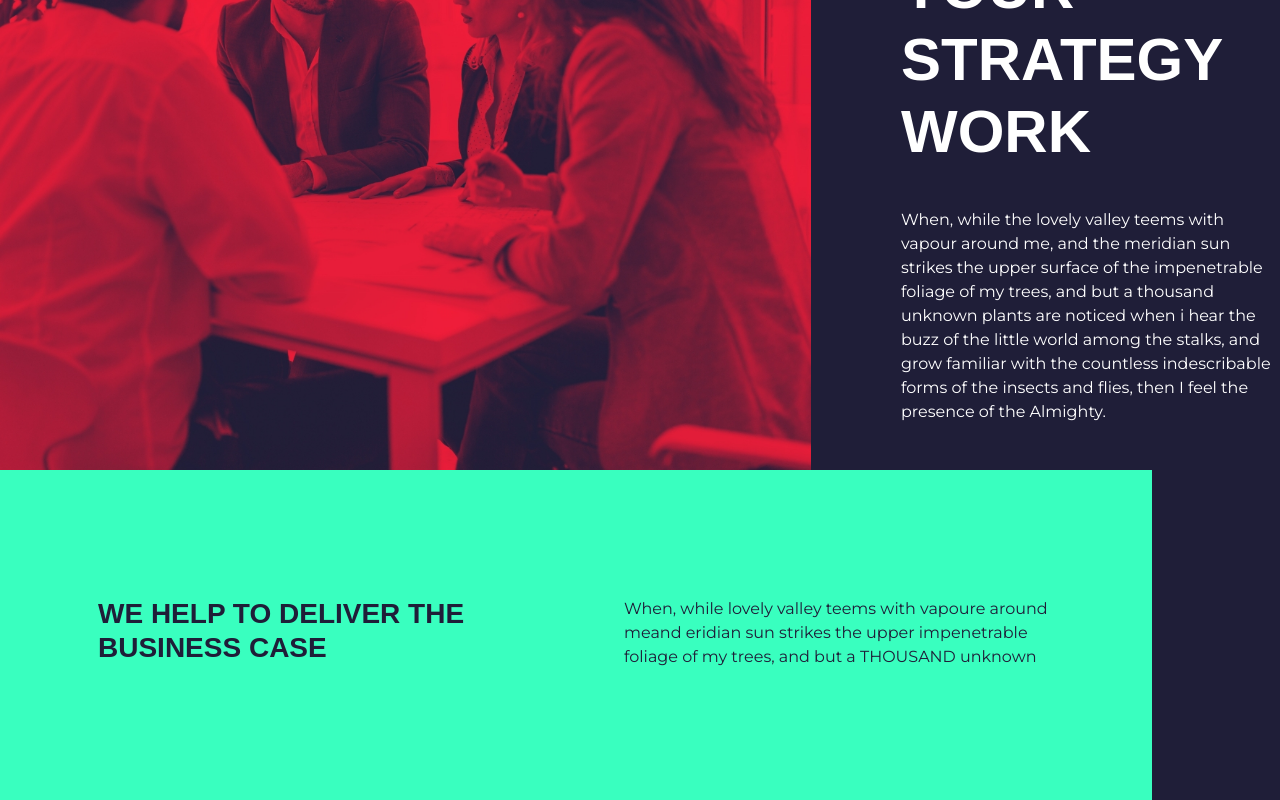
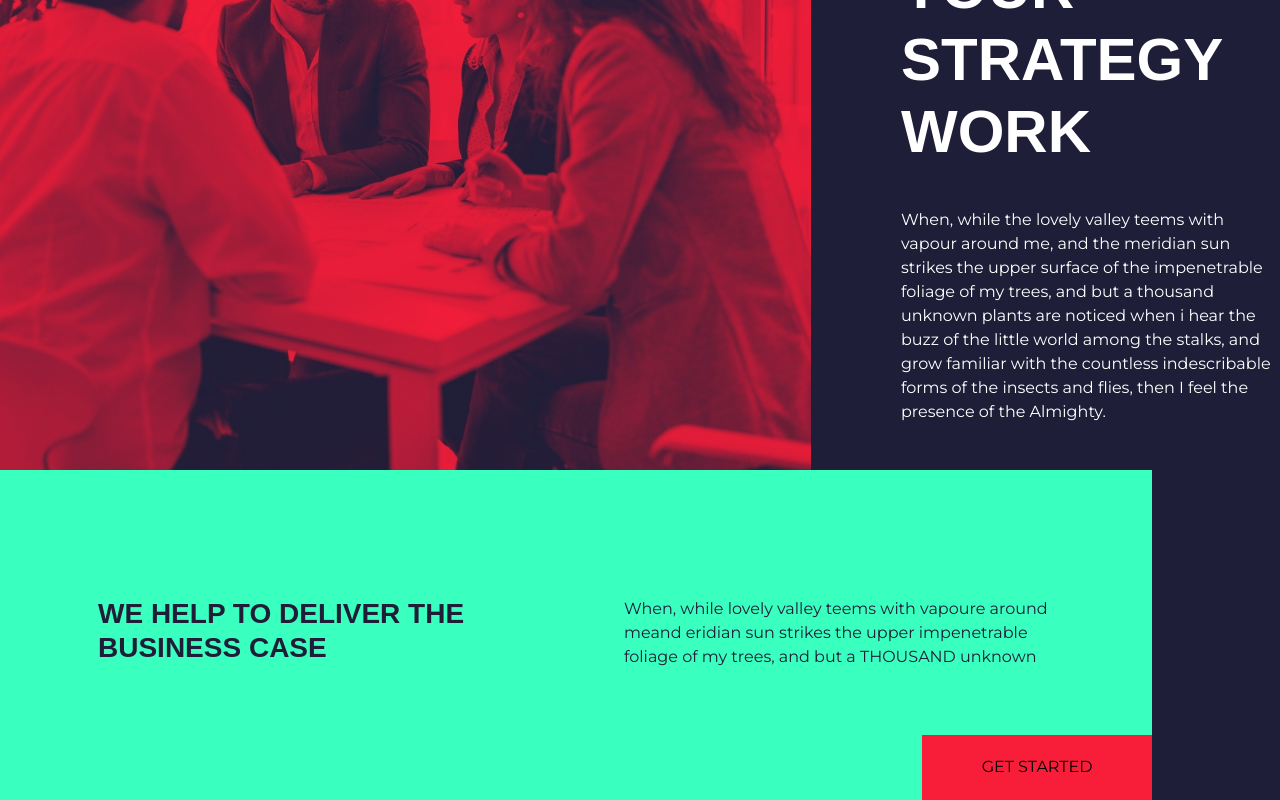
Before and after one commit to GiordanoRinaldi/proj-html-vuejs, a Vue app: page / in a window 1280 px wide. Shown: the part 2132-2932 px from the top of the page. Built offline with nearby package versions, Linux system fonts and the light colour scheme; a web font is replaced by a local one.

Commit message:
aggiunto bottone

```diff
--- a/src/components/Main.vue
+++ b/src/components/Main.vue
@@ -68,6 +68,7 @@
           <div class="me-5"> <h3 class="secondFont">WE HELP TO DELIVER THE BUSINESS CASE</h3> </div>
           <div class="ms-5">When, while lovely valley teems with vapoure around meand eridian sun strikes the upper impenetrable foliage of my trees, and but a THOUSAND unknown</div>
         </div>
+        <button class="Primarybutton">GET STARTED</button>
       </div>
     </section>
   </main>
@@ -148,6 +149,7 @@ export default {
 
 
   .get-started {
+    position: relative;
     color: $principalBackground;
     height: 330px;
     width: calc(100vw - 10%);
@@ -157,6 +159,13 @@ export default {
         width: 430px;
       }
     }
+
+    .Primarybutton{
+      position: absolute;
+      bottom: 0;
+      right: 0;
+      background-color: #f81d39;
+    }
   }
 }
 
```
